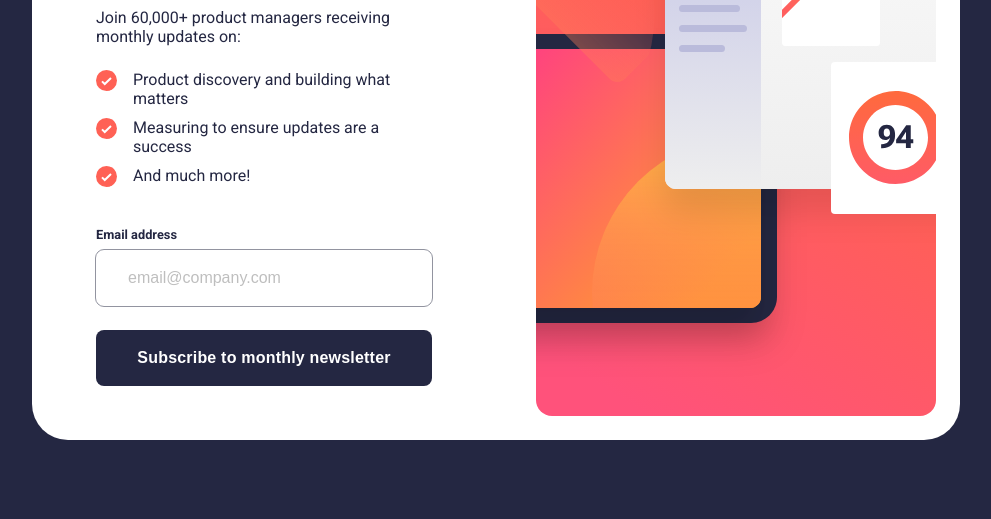
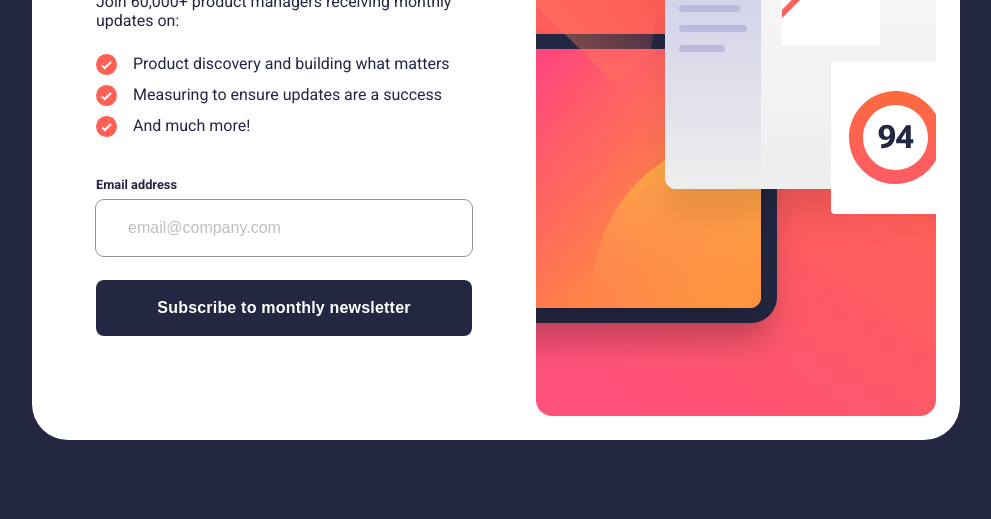
Before and after one commit to NavarroEmiliano/newsletter-sign-up-with-success-message, a plain HTML site: page index.html in a window 1280 px wide. Shown: the part 281-800 px from the top of the page, without its empty margins (144-1135 px from the left). Drawn offline with Linux system fonts and the light colour scheme.

Commit message:
responsive

```diff
--- a/style.css
+++ b/style.css
@@ -195,7 +195,8 @@ body {
 
     .form-content {
         align-self: center;
-        padding-inline: 2.5rem;
+        padding-inline: 0;
+        margin-inline-start: 2.5rem;
     }
 
     .form-content .form-title {
```
